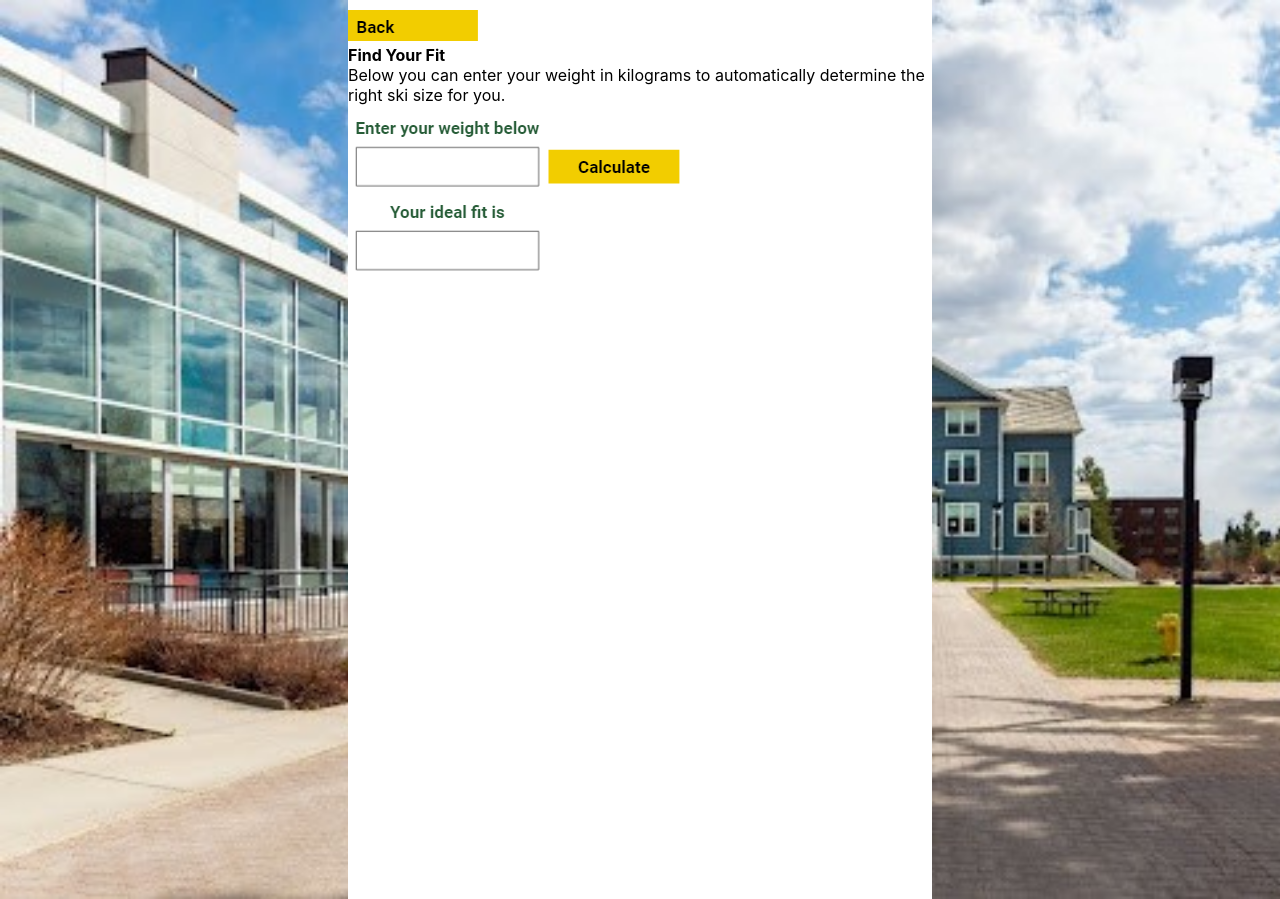
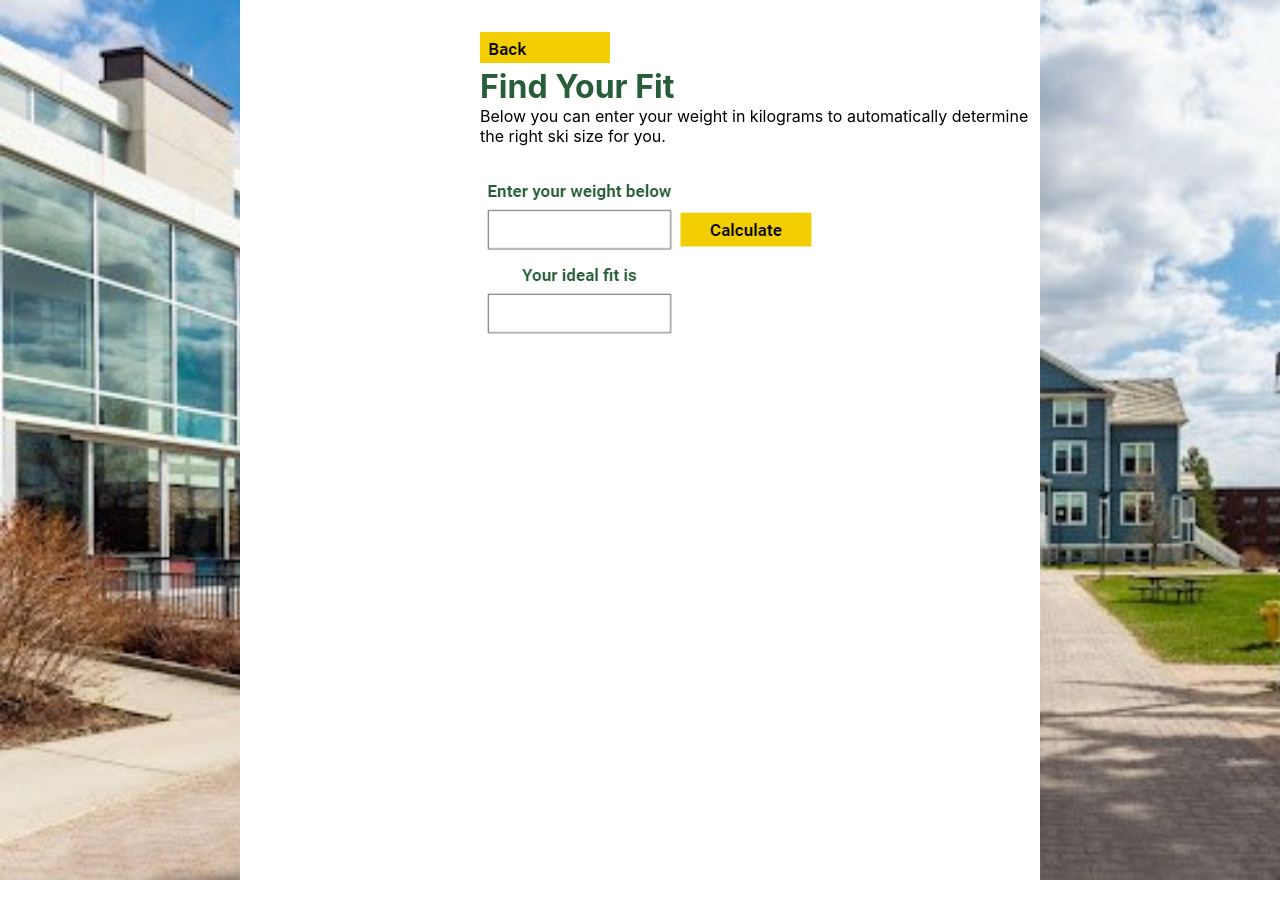
Before and after one commit to Oprixion/SkiLibrary-WebApp, a PHP site: page /calculatorPage.html in a window 1280 px wide. Shown: the part 80-979 px from the top of the page. Run offline with PHP 8.4, Linux system fonts and the light colour scheme.

Commit message:
fixes some arragement on calculator page

```diff
--- a/calculatorPage.html
+++ b/calculatorPage.html
@@ -41,7 +41,7 @@
        </div>
        <!--Explaination-->
        <div class="instruction__container">
-           <b>Find Your Fit</b><br>
+           <span class="fit__title"><b>Find Your Fit</b><br></span>
            Below you can enter your weight in kilograms to automatically determine the right ski size for you.
        </div>
        <!--Fit calculator-->
--- a/style.css
+++ b/style.css
@@ -91,8 +91,8 @@ li {
 
 .right__container {
     float: right;
-    width: 348px;
-    height: 899px;
+    width: 15pc;
+    height: 55pc;
     background: url('images/right.jpg') no-repeat;
     background-size: cover;
 
@@ -100,8 +100,8 @@ li {
 
 .left__container {
     float: left;
-    width: 348px;
-    height: 899px;
+    width: 15pc;
+    height: 55pc;
     background: url('images/left.jpg') no-repeat;
     background-size: cover;
 }
@@ -138,13 +138,27 @@ li {
 }
 
 .calculator__container{
+    padding-top: 2pc;
+    margin-left: 15pc;
+}
 
-    padding-top: 10px;
+.fit__title{
+    color: #275D38;
+    font-size: 2pc;
+}
+
+.instruction__container{
+    margin-left: 15pc;
 }
 
 .orientation__container {
     margin-left: auto;
     margin-right: auto;
+}
+
+.backButton__container{
+    margin-left: 15pc;
+
 }
 
 .button_generic {
```
